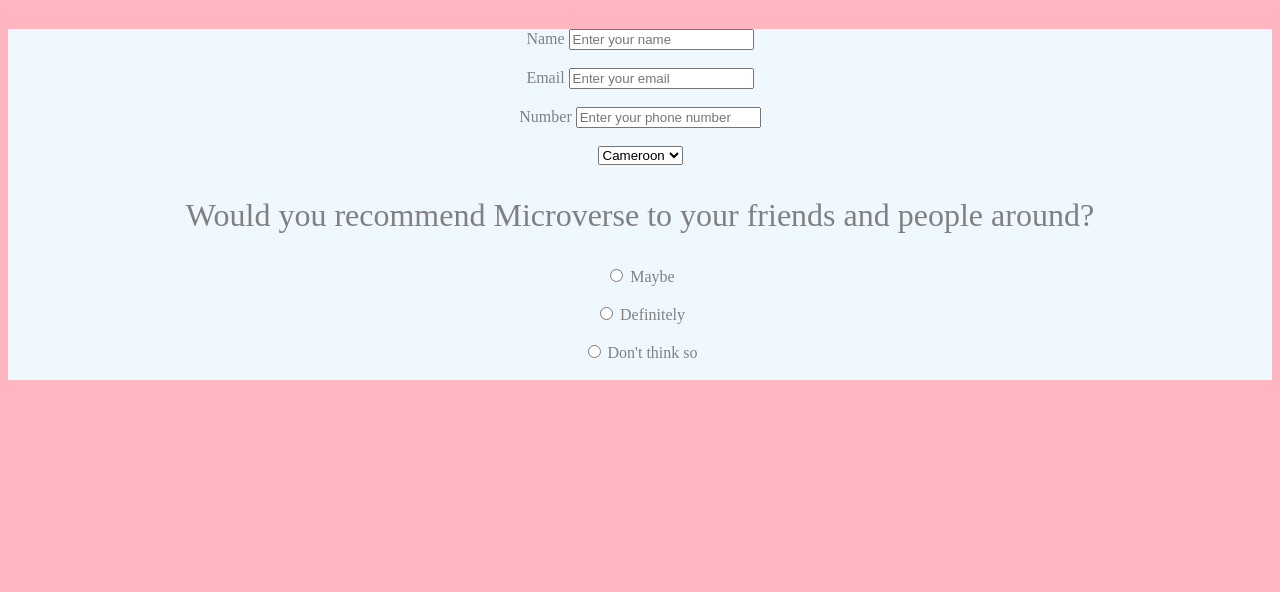
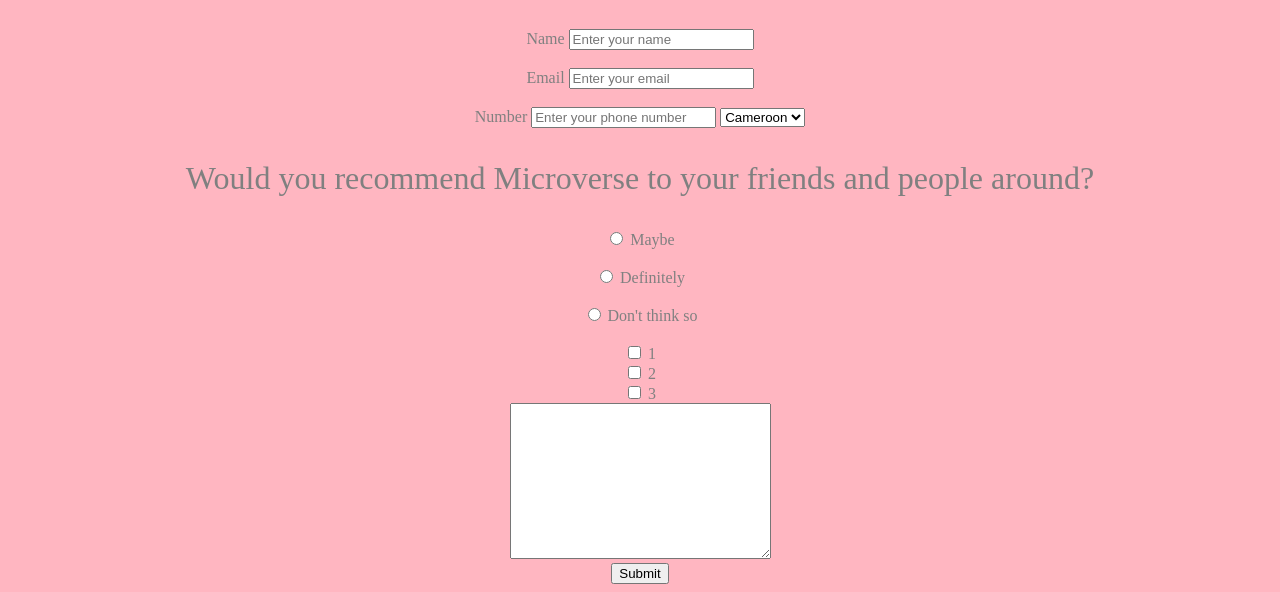
Before and after one commit to HAMMAS-SALEEM/Review-The-Survey-Form, a plain HTML site: page index.html in a window 1280 px wide. Shown: the part 219-811 px from the top of the page. Drawn offline with Linux system fonts and the light colour scheme.

Commit message:
complete html

```diff
--- a/index.html
+++ b/index.html
@@ -13,7 +13,7 @@
         <label for='email' id='email-label'>Email</label>
         <input id="email" type="text" placeholder='Enter your email' pattern=/^[a-zA-Z0-9.! #$%&'*+/=? ^_`{|}~-]+@[a-zA-Z0-9-]+(?:\. [a-zA-Z0-9-]+)*$/'><br><br>
         <label id="number" id='number-label'>Number</label>
-        <input id="number" type="text" placeholder='Enter your phone number' pattern=/^[0-9 min=7 max=11><br><br>
+        <input id="number" type="text" placeholder='Enter your phone number' pattern=/^[0-9' min=7 max=11>
         <select id="dropdown">
             <option value="country">Cameroon</option>
              <option value="country">Pakistan</option>
@@ -25,6 +25,15 @@
           <label id="Definitely" for='radio'>Definitely</label><br><br>
           <input id="name" type="radio">
           <label id="Definitely" for='radio'>Don't think so</label><br><br>
+          <input type='checkbox' id='1'>
+          <label for='1'>1</label><br>
+          <input type='checkbox' id='2'>
+          <label for='2'>2</label><br>
+          <input type='checkbox' id='3'>
+          <label for='3'>3</label><br>
+          <textarea name='desc' id='a' cols=30 rows=10></textarea>
+          <label for="a"></label><br>
+          <input type="submit" id='submit'>
           </form>
       </body>
   </html>
--- a/style.css
+++ b/style.css
@@ -10,6 +10,7 @@
     font-size:32px;
 }
 
-#survey-form{
+.status{
     background-color: aliceblue;
+
 }
```
Lines whose indentation alone changed are shown as unchanged.
